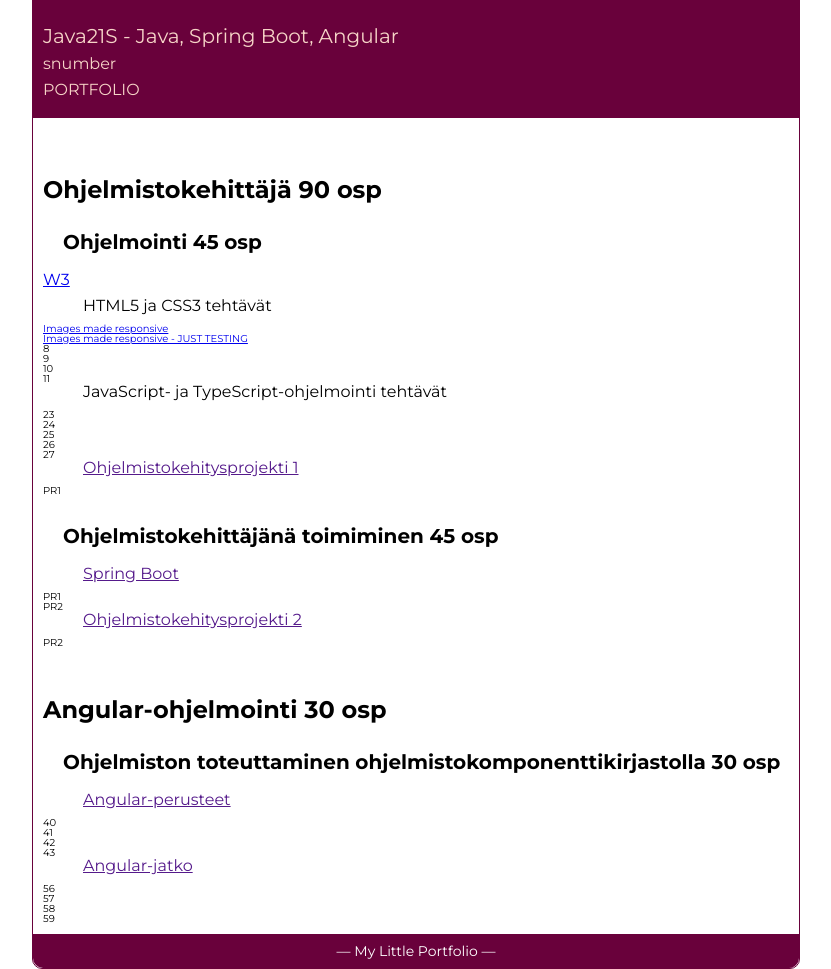
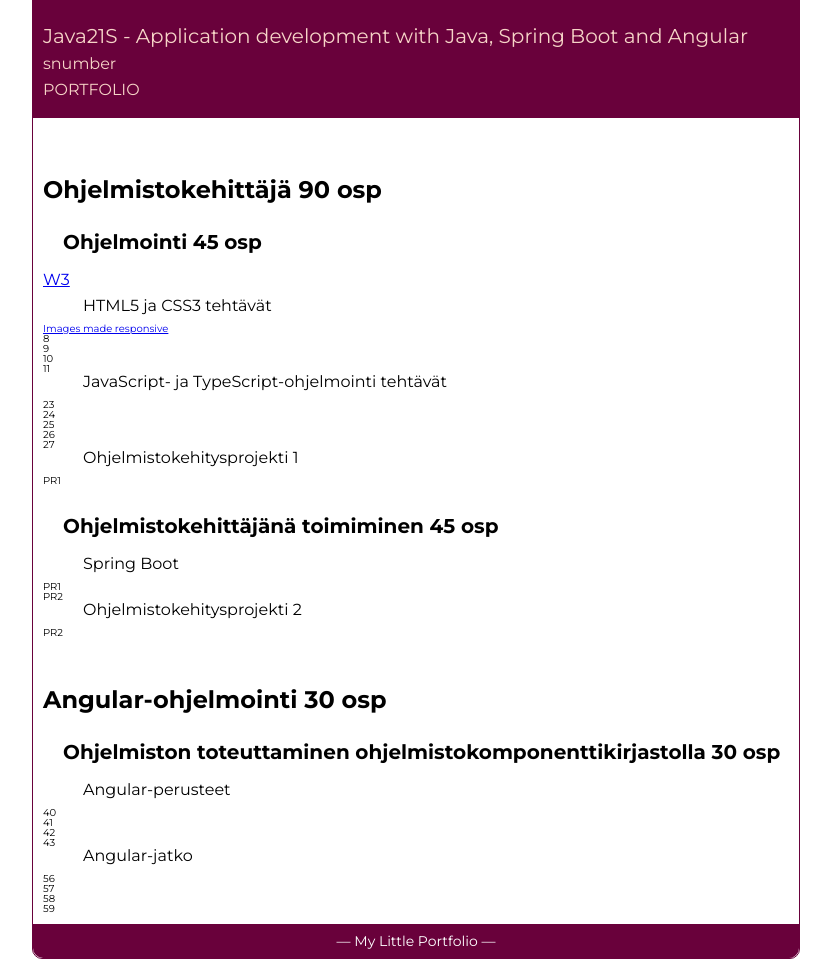
Before and after one commit to devopsum/devopsum.github.io, a plain HTML site: page index.html in a window 1280 px wide. Shown: the part 109-1078 px from the top of the page, without its empty margins (224-1055 px from the left). Drawn offline with Linux system fonts and the light colour scheme.

Commit message:
Make minor corrections

```diff
--- a/index.html
+++ b/index.html
@@ -14,7 +14,7 @@
             <a href="./"><img src="./images/BC-logo-beige.png" alt="koulun logo"></a>
         </figure>
         <h1 class="sisennys-1rem">Student credentials</h1>
-        <h2>Java21S - Java, Spring Boot, Angular</h2>
+        <h2>Java21S - Application development with Java, Spring Boot and Angular</h2>
         <h3>snumber</h3>
         <h3>PORTFOLIO</h3>
     </header>
@@ -23,8 +23,7 @@
             <h2 class="sisennys-2rem">Ohjelmointi 45 osp</h2>
                 <h3><a href="https://www.w3schools.com">W3</a></h3>
                 <h3 class="sisennys-4rem">HTML5 ja CSS3 tehtävät</a></h3>
-                <p><a href="https://github.com/devopsum/01_responsive-figures" target="_blank">Images made responsive</a></p>
-                <a href="https://github.com/devopsum/01_responsive-figures" target="_blank">Images made responsive - JUST TESTING</a>
+                <a href="https://github.com/devopsum/01_responsive-figures" target="_blank">Images made responsive</a>
                 <p><a href="gittipolku"></a>8</p>
                 <p><a href="gittipolku"></a>9</p>
                 <p><a href="gittipolku"></a>10</p>
@@ -35,22 +34,22 @@
                 <p><a href="gittipolku"></a>25</p>
                 <p><a href="gittipolku"></a>26</p>
                 <p><a href="gittipolku"></a>27</p>
-                <h3 class="sisennys-4rem"><a href="">Ohjelmistokehitysprojekti 1</a></h3>
+                <h3 class="sisennys-4rem">Ohjelmistokehitysprojekti 1</h3>
                 <p><a href="gittipolku"></a>PR1</p>
             <h2 class="sisennys-2rem">Ohjelmistokehittäjänä toimiminen 45 osp</h2>
-                <h3 class="sisennys-4rem"><a href="">Spring Boot</a></h3>
+                <h3 class="sisennys-4rem">Spring Boot</h3>
                 <p><a href="gittipolku"></a>PR1</p>
                 <p><a href="gittipolku"></a>PR2</p>
-                <h3 class="sisennys-4rem"><a href="">Ohjelmistokehitysprojekti 2</a></h3>
+                <h3 class="sisennys-4rem">Ohjelmistokehitysprojekti 2</h3>
                 <p><a href="gittipolku"></a>PR2</p>
         <h1 class="sisennys-1rem">Angular-ohjelmointi 30 osp</h1>
             <h2 class="sisennys-2rem">Ohjelmiston toteuttaminen ohjelmistokomponenttikirjastolla 30 osp</h2>
-                <h3 class="sisennys-4rem"><a href="">Angular-perusteet</a></h3>
+                <h3 class="sisennys-4rem">Angular-perusteet</h3>
                 <p><a href="gittipolku"></a>40</p>
                 <p><a href="gittipolku"></a>41</p>
                 <p><a href="gittipolku"></a>42</p>
                 <p><a href="gittipolku"></a>43</p>
-                <h3 class="sisennys-4rem"><a href="">Angular-jatko</a></h3>
+                <h3 class="sisennys-4rem">Angular-jatko</h3>
                 <p><a href="gittipolku"></a>56</p>
                 <p><a href="gittipolku"></a>57</p>
                 <p><a href="gittipolku"></a>58</p>
```
